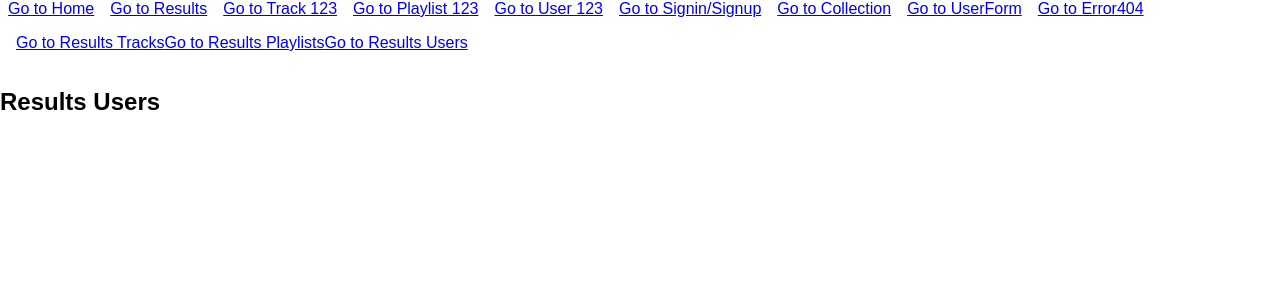
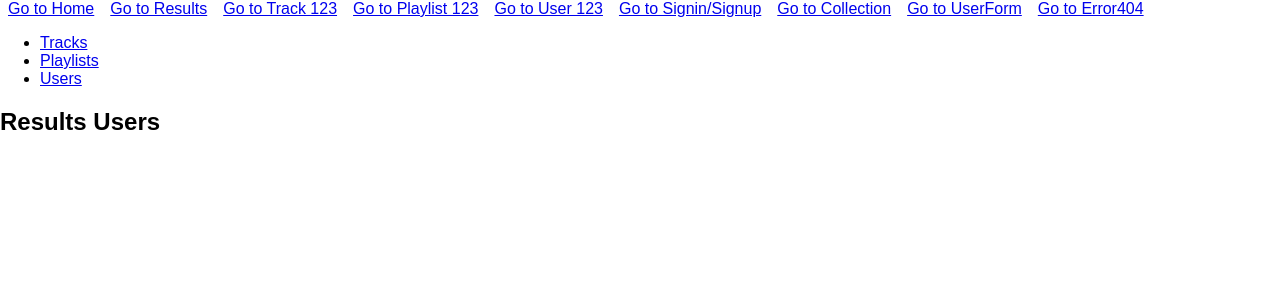
Before and after one commit to allen4dev/4_new_soundcloud, a React (Create React App) app: page /results/users in a window 1280 px wide. Shown: the top 300 px of the page. Built offline with nearby package versions, Linux system fonts and the light colour scheme.

Commit message:
[Add] Menu shared component

```diff
--- a/src/pages/Join/index.jsx
+++ b/src/pages/Join/index.jsx
@@ -1,10 +1,25 @@
 import React, { Component } from 'react';
-import { Route, NavLink } from 'react-router-dom';
+import { Route } from 'react-router-dom';
 
 import Signin from './components/Signin';
 import Signup from './components/Signup';
 
+import Menu from './../../shared/Menu';
+
 import './index.css';
+
+const items = [
+  {
+    id: 'menu-join-signin',
+    path: '/join/signin',
+    text: 'Signin',
+  },
+  {
+    id: 'menu-join-signup',
+    path: '/join/signup',
+    text: 'Signup',
+  },
+];
 
 export class Join extends Component {
   render() {
@@ -12,16 +27,7 @@ export class Join extends Component {
       <div className="Join">
         <h1>Join</h1>
 
-        <ul className="Menu">
-          <li className="Menu-item">
-            <NavLink style={{ margin: '.5em' }} to="/join/signin">
-              Signin
-            </NavLink>
-            <NavLink style={{ margin: '.5em' }} to="/join/signup">
-              Signup
-            </NavLink>
-          </li>
-        </ul>
+        <Menu items={items} />
 
         <div className="Join-forms">
           <Route path="/join/signin" component={Signin} />
--- a/src/pages/Results/index.jsx
+++ b/src/pages/Results/index.jsx
@@ -1,12 +1,31 @@
 import React, { Component } from 'react';
-import { Route, NavLink } from 'react-router-dom';
+import { Route } from 'react-router-dom';
 
 import Tracks from './containers/Tracks';
 import Playlists from './containers/Playlists';
 import Users from './containers/Users';
 
+import Menu from './../../shared/Menu';
+
 import './index.css';
 
+const items = [
+  {
+    id: 'menu-results-tracks',
+    path: '/results/tracks',
+    text: 'Tracks',
+  },
+  {
+    id: 'menu-results-playlists',
+    path: '/results/playlists',
+    text: 'Playlists',
+  },
+  {
+    id: 'menu-results-users',
+    path: '/results/users',
+    text: 'Users',
+  },
+];
 export class Results extends Component {
   renderRoutes() {
     // const { match, query } = this.props;
@@ -27,26 +46,7 @@ export class Results extends Component {
   render() {
     return (
       <div className="Results">
-        <div className="Menu" style={{ padding: '1em' }}>
-          <NavLink
-            className="Menu-link"
-            activeClassName="Menu-link--active"
-            to="/results/tracks">
-            Go to Results Tracks
-          </NavLink>
-          <NavLink
-            className="Menu-link"
-            activeClassName="Menu-link--active"
-            to="/results/playlists">
-            Go to Results Playlists
-          </NavLink>
-          <NavLink
-            className="Menu-link"
-            activeClassName="Menu-link--active"
-            to="/results/users">
-            Go to Results Users
-          </NavLink>
-        </div>
+        <Menu items={items} />
 
         {this.renderRoutes()}
       </div>
--- /dev/null
+++ b/src/shared/Menu/index.jsx
@@ -0,0 +1,24 @@
+import React from 'react';
+
+import { NavLink } from 'react-router-dom';
+
+import './index.css';
+
+const Menu = ({ items }) => {
+  return (
+    <ul className="Menu">
+      {items.map(item => (
+        <li key={item.id} className="Menu-item">
+          <NavLink
+            className="Menu-link"
+            activeClassName="Menu-link--active"
+            to={item.path}>
+            {item.text}
+          </NavLink>
+        </li>
+      ))}
+    </ul>
+  );
+};
+
+export default Menu;
```
Also changed, not shown: src/shared/Menu/index.css (added).
